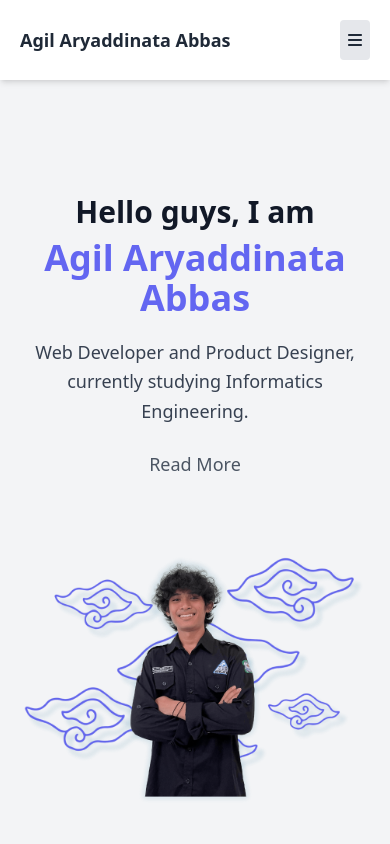
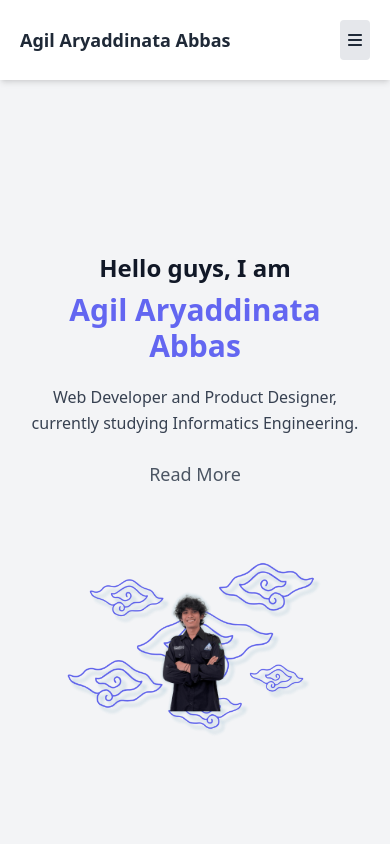
Before and after one commit to aryddntaabbss/my-portfolio, a React (Vite) app: page / in a window 390 px wide. Shown: the top 844 px of the page. Built offline with nearby package versions, Linux system fonts and the light colour scheme.

Commit message:
Fix Home

```diff
--- a/src/pages/Home.jsx
+++ b/src/pages/Home.jsx
@@ -2,18 +2,18 @@ function Home() {
   return (
     <section
       id="home"
-      className="text-gray-600 dark:text-gray-300 body-font h-screen flex flex-col items-center justify-center"
+      className="text-gray-600 dark:text-gray-300 body-font min-h-screen flex items-center justify-center"
     >
-      <div className="container mx-auto flex px-5 md:flex-row flex-col items-center justify-center">
+      <div className="container mx-auto flex px-5 flex-col md:flex-row items-center justify-center">
         {/* Left Column: Text Content */}
         <div className="lg:flex-grow md:w-1/2 lg:pr-16 md:pr-8 flex flex-col items-center md:items-start text-center md:text-left mb-10 md:mb-0">
-          <h3 className="sm:text-3xl text-3xl mb-2 font-semibold text-gray-900 dark:text-gray-100">
+          <h3 className="text-2xl sm:text-3xl mb-2 font-semibold text-gray-900 dark:text-gray-100">
             Hello guys, I am
           </h3>
-          <h1 className="title-font sm:text-4xl text-4xl font-bold text-indigo-500 dark:text-indigo-500 mb-5">
+          <h1 className="title-font text-3xl sm:text-4xl font-bold text-indigo-500 dark:text-indigo-500 mb-5">
             Agil Aryaddinata Abbas
           </h1>
-          <p className="mb-6 sm:text-lg text-lg leading-relaxed text-gray-700 dark:text-gray-300">
+          <p className="mb-6 text-base sm:text-lg leading-relaxed text-gray-700 dark:text-gray-300">
             Web Developer and Product Designer, currently studying Informatics
             Engineering.
           </p>
@@ -28,19 +28,19 @@ function Home() {
         {/* Right Column: Image Content */}
         <div className="relative flex justify-center items-center md:w-1/2 w-full sm:mt-10 mt-5">
           {/* Back Image */}
-          <div className="lg:max-w-lg lg:w-full w-full">
+          <div className="lg:max-w-lg lg:w-full w-3/4">
             <img
               className="object-cover object-center rounded h-full"
               alt="hero"
-              src="./images/hero.png"
+              src="/images/hero.png"
             />
           </div>
           {/* Front Image */}
-          <div className="absolute top-1/2 left-1/2 transform -translate-x-1/2 -translate-y-1/2 lg:max-w-lg lg:w-full w-full">
+          <div className="absolute top-1/2 left-1/2 transform -translate-x-1/2 -translate-y-1/2 lg:max-w-lg w-1/2 sm:w-3/4">
             <img
               className="object-cover object-center rounded h-full"
               alt="arya"
-              src="./images/arya.png"
+              src="/images/arya.png"
             />
           </div>
         </div>
```
